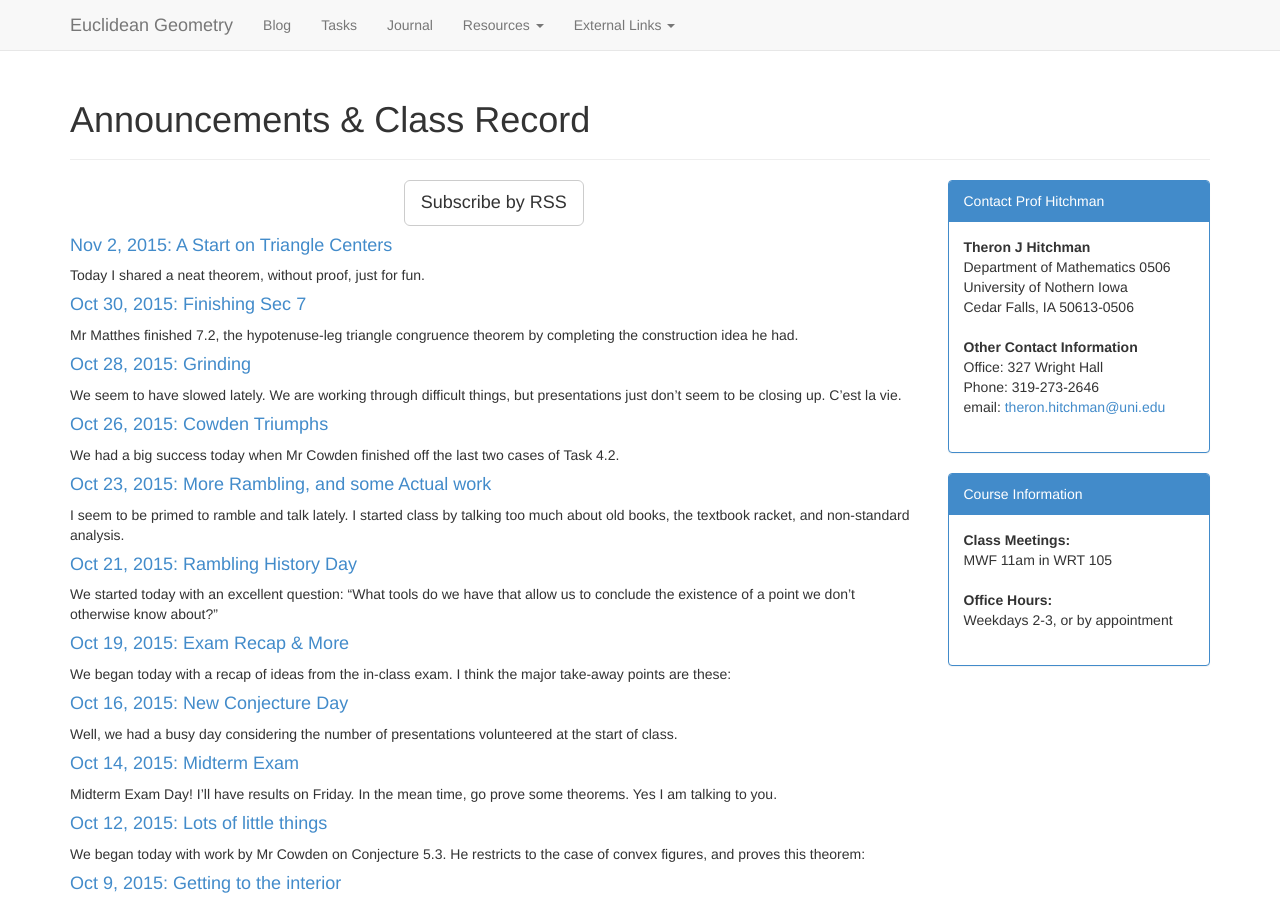
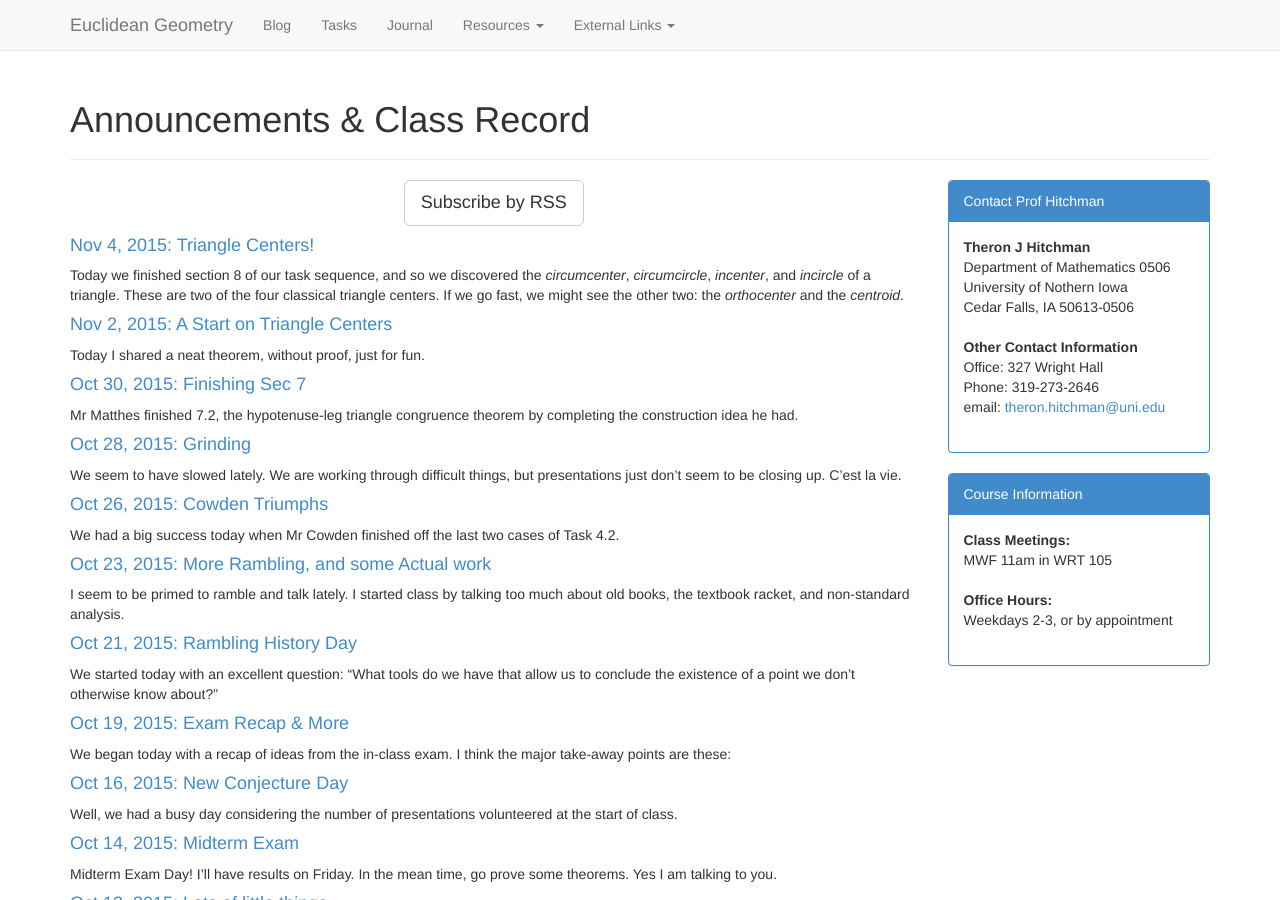
Before and after one commit to theronhitchman/euclidean-geometry, a Jekyll site: the page built from blog/index.html, in a window 1280 px wide and 900 px high. Built offline with Jekyll 4.4.1, drawn with Linux system fonts in a browser that asks for light colours; nearby versions of some CDN libraries.

Commit message:
add post for 11/4; update tasks lists

```diff
--- /dev/null
+++ b/_posts/2015-11-04-triangle-centers.md
@@ -0,0 +1,24 @@
+---
+layout: post
+title: Triangle Centers!
+---
+
+Today we finished section 8 of our task sequence, and so we discovered the
+_circumcenter_, _circumcircle_, _incenter_, and _incircle_ of a triangle.
+These are two of the four classical triangle centers. If we go fast, we might see
+the other two: the _orthocenter_ and the _centroid_.
+
+Mr Cowden solved 8.3.
+
+Mr Matthes solved 8.4.
+
+Mrs Day proved this result we found useful:
+
+> Theorem: (Day) Let ABC be a triangle, and let \\(r_A\\) and \\(r_B\\) be the
+> angle bisectors of the angles at A and B, respectively. Then \\(r_A\\) and
+> \\(r_B\\) are not parallel.
+
+Then Mr Ratz finished 8.2.
+
+I have just posted sections 9 and 10 of the problem sequence. This is all about
+the beauty of properties of circles. Go read Propositions 1-34 of Book III.
```
Also changed, not shown: class/index.md (+5 -1 lines), tasks/index.md (+4 -4 lines).
